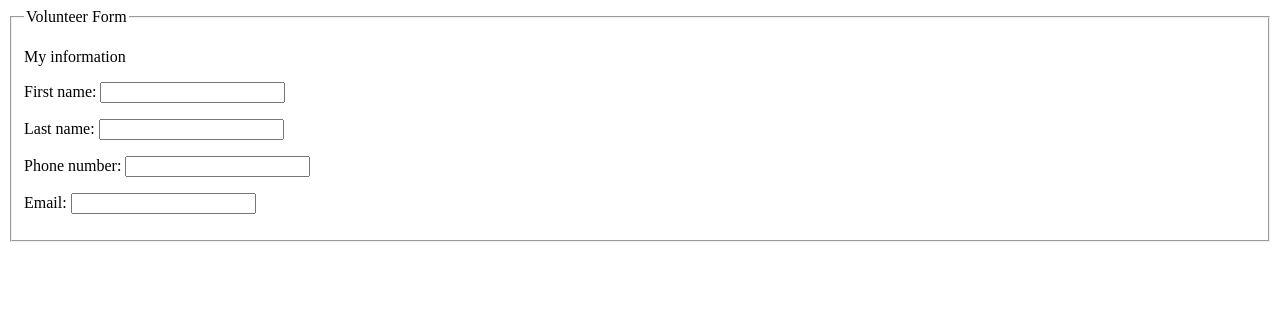
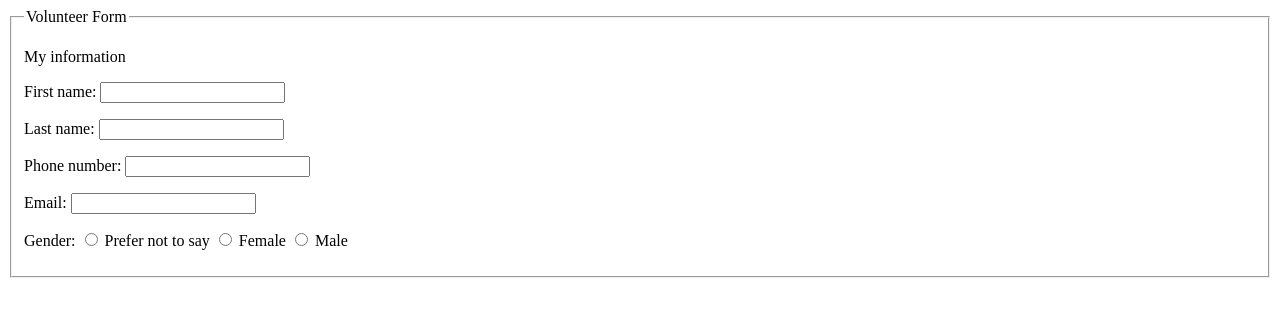
Before and after one commit to apatelidas/Lab-4---Fall, a plain HTML site: page index.html in a window 1280 px wide. Drawn offline with Linux system fonts and the light colour scheme.

Commit message:
Update index.html

```diff
--- a/index.html
+++ b/index.html
@@ -31,5 +31,18 @@
 <label>Email: <input type="email" name="email_field"/></label>
 </p>
 
+<p>
+<label>Gender:</label>
+
+<input type="radio" name="gender_field" value="Prefer not to say">
+<label>Prefer not to say</label>
+
+<input type="radio" name="gender_field" value="Female">
+<label>Female</label>
+
+<input type="radio" name="gender_field" value="Male">
+<label>Male</label>
+</p>
+
 </body>
 </html>
```
